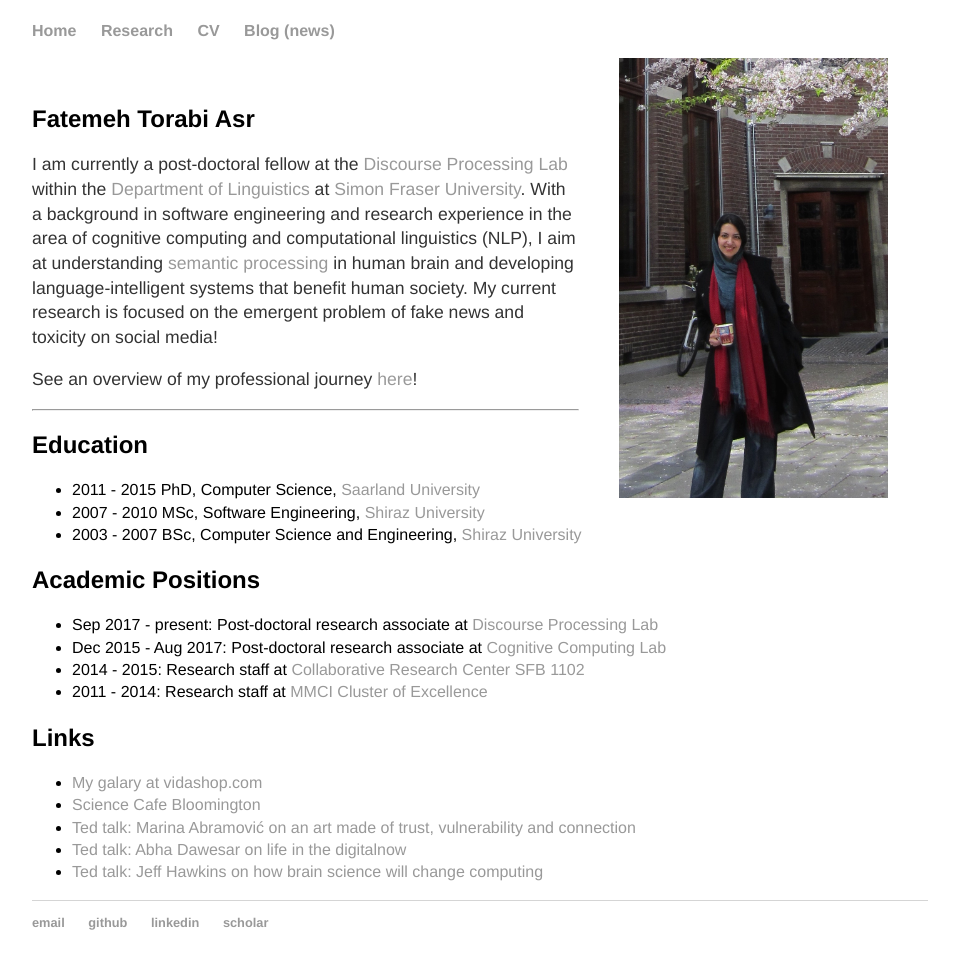
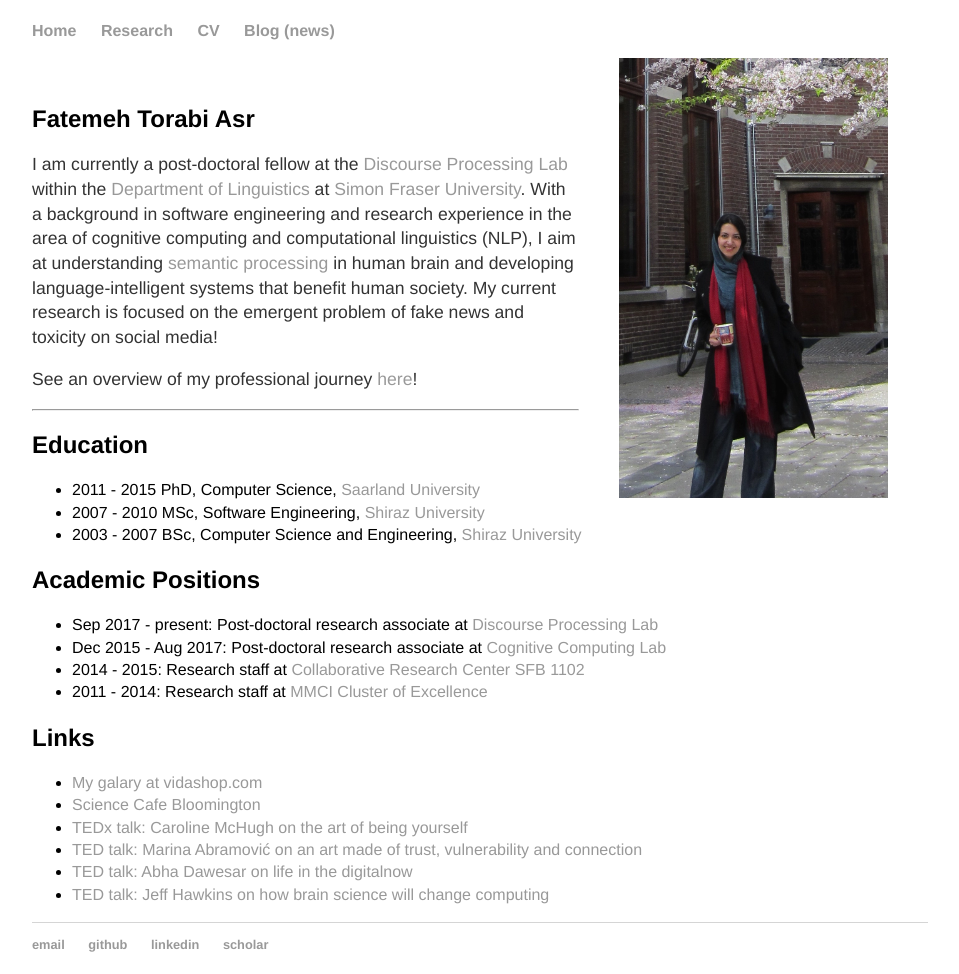
Before and after one commit to FTAsr/ftasr.github.io, a Jekyll site: the page built from index.md, in a window 1280 px wide. Shown: the whole page, without its empty margins (160-1119 px from the left). Built offline with Jekyll 4.4.1, drawn with Linux system fonts in a browser that asks for light colours; before the commit the page ends 951 px from its top, so only the background shows below that.

Commit message:
tedx talk

```diff
--- a/index.md
+++ b/index.md
@@ -34,6 +34,7 @@ See an overview of my professional journey [here](https://prezi.com/view/k6dcSS3
 ## Links
 - [My galary at vidashop.com](https://shopvida.com/collections/fa-t-asr?_ga=2.66342574.1486287886.1518540272-1567470326.1518540272)
 - [Science Cafe Bloomington](http://www.sciencecafebloomington.org/)
-- [Ted talk: Marina Abramović on an art made of trust, vulnerability and connection](https://www.ted.com/talks/marina_abramovic_an_art_made_of_trust_vulnerability_and_connection)
-- [Ted talk: Abha Dawesar on life in the digitalnow](http://www.ted.com/talks/abha_dawesar_life_in_the_digital_now)
-- [Ted talk: Jeff Hawkins on how brain science will change computing](https://www.ted.com/talks/jeff_hawkins_on_how_brain_science_will_change_computing)
+- [TEDx talk: Caroline McHugh on the art of being yourself](https://www.youtube.com/watch?v=veEQQ-N9xWU)
+- [TED talk: Marina Abramović on an art made of trust, vulnerability and connection](https://www.ted.com/talks/marina_abramovic_an_art_made_of_trust_vulnerability_and_connection)
+- [TED talk: Abha Dawesar on life in the digitalnow](http://www.ted.com/talks/abha_dawesar_life_in_the_digital_now)
+- [TED talk: Jeff Hawkins on how brain science will change computing](https://www.ted.com/talks/jeff_hawkins_on_how_brain_science_will_change_computing)
```
